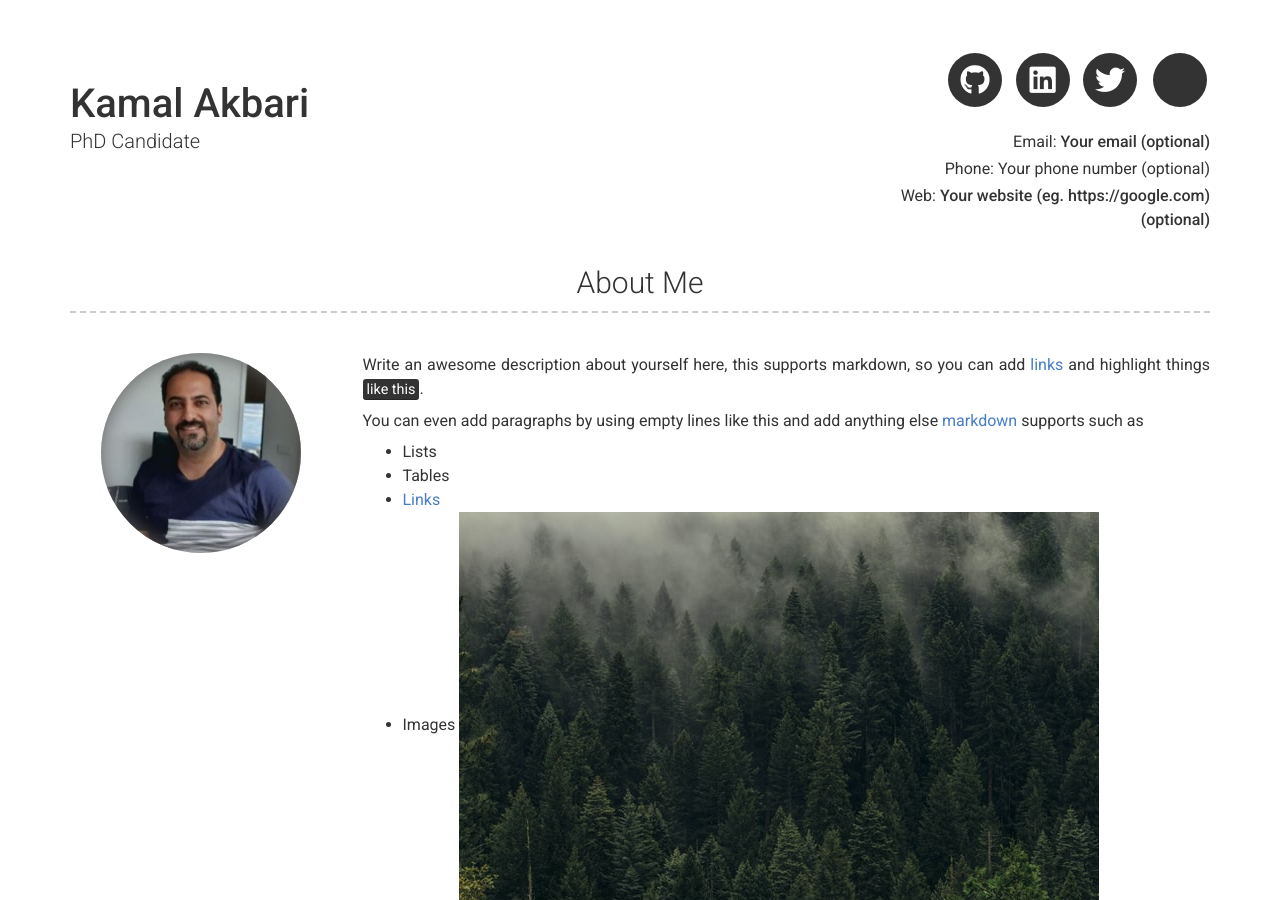
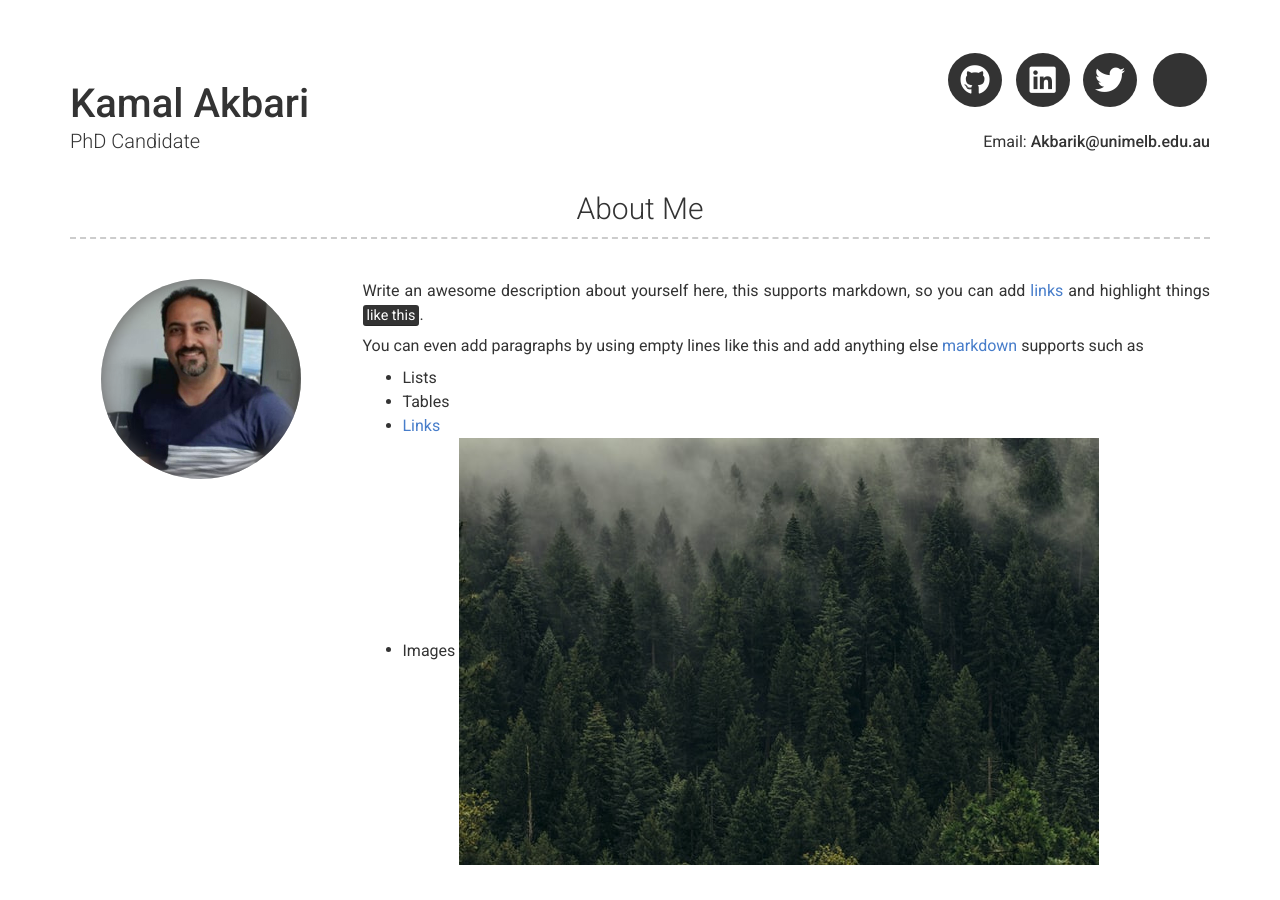
Before and after one commit to kamalakbari7/Who-am-I, a Jekyll site: the page built from index.md, in a window 1280 px wide and 900 px high. Built offline with Jekyll 4.4.1, drawn with Linux system fonts in a browser that asks for light colours; nearby versions of some CDN libraries; some of the changed text lies outside the part shown.

Commit message:
Update _config.yml

```diff
--- a/_config.yml
+++ b/_config.yml
@@ -8,11 +8,11 @@ version: 2
 # Personal info
 name: Kamal Akbari
 title: PhD Candidate
-email: Your email (optional)
+email: Akbarik@unimelb.edu.au
 # email_title: Email (Email title override)
-phone: Your phone number (optional)
+#phone: Your phone number (optional)
 # phone_title: Phone (Phone title override)
-website: Your website (eg. https://google.com)(optional)
+#website: Your website (eg. https://google.com)(optional)
 # website_title: Web (Website title override)
 
 # Dark Mode (true/false/never)
```
